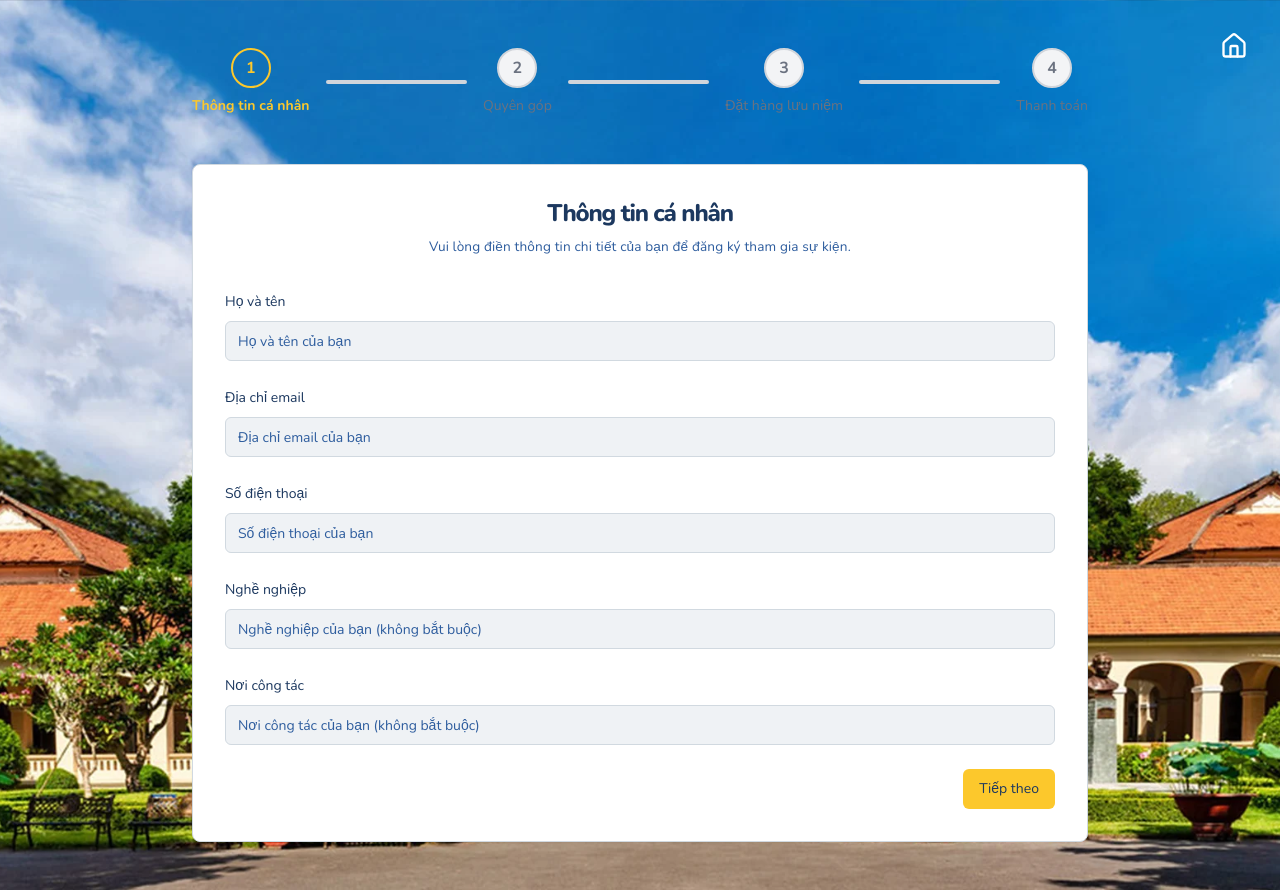
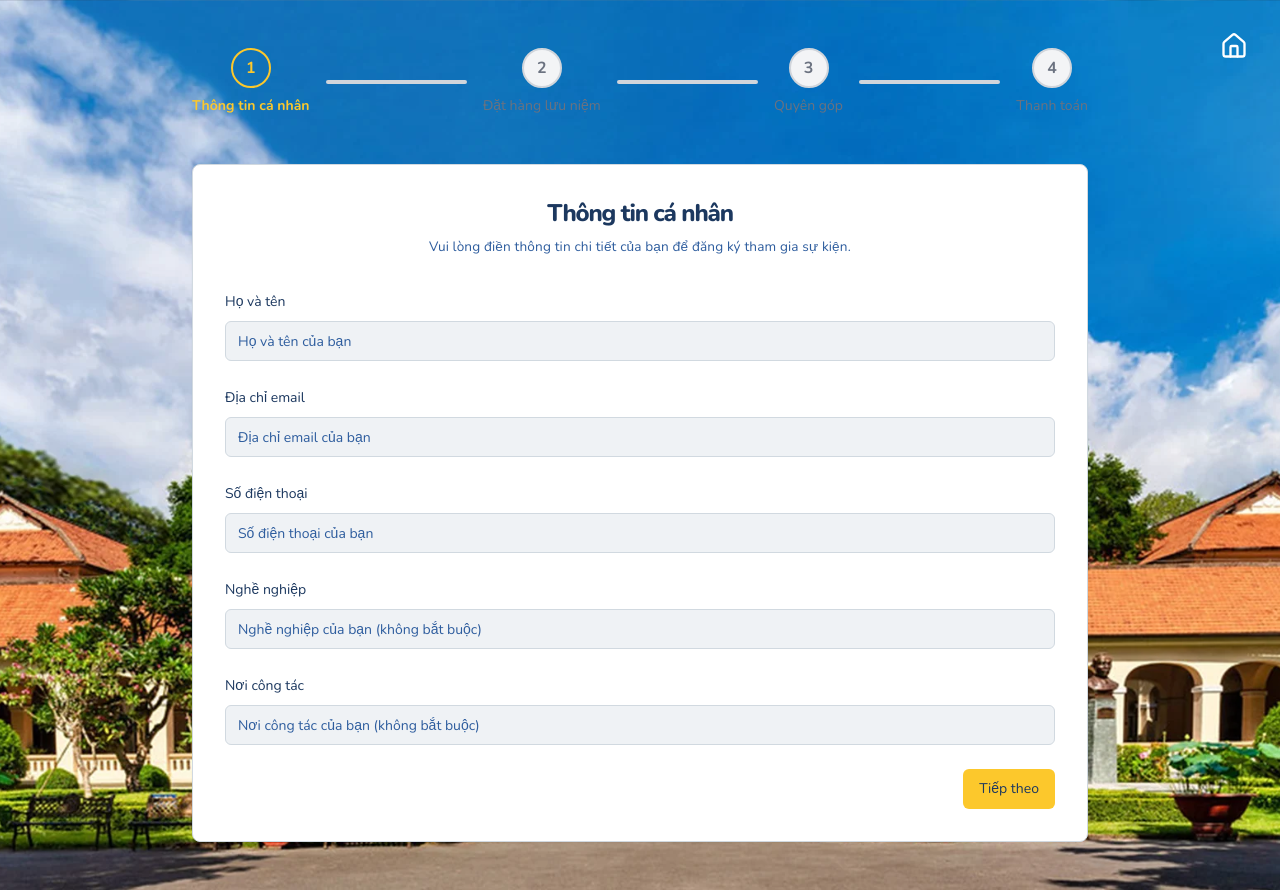
Before and after one commit to ChubbyCub/hs-reunion, a Next.js app: page /register in a window 1280 px wide. Built offline with nearby package versions, Linux system fonts and the light colour scheme.

Commit message:
Swap step 2 and 3

```diff
--- a/src/app/(steps)/layout.tsx
+++ b/src/app/(steps)/layout.tsx
@@ -2,7 +2,7 @@
 
 import { Stepper } from "@/components/ui/stepper";
 
-const steps = ["personalInfo", "donate", "merchandise", "payment"];
+const steps = ["personalInfo", "merchandise", "donate", "payment"];
 
 export default function StepsLayout({
   children,
```
